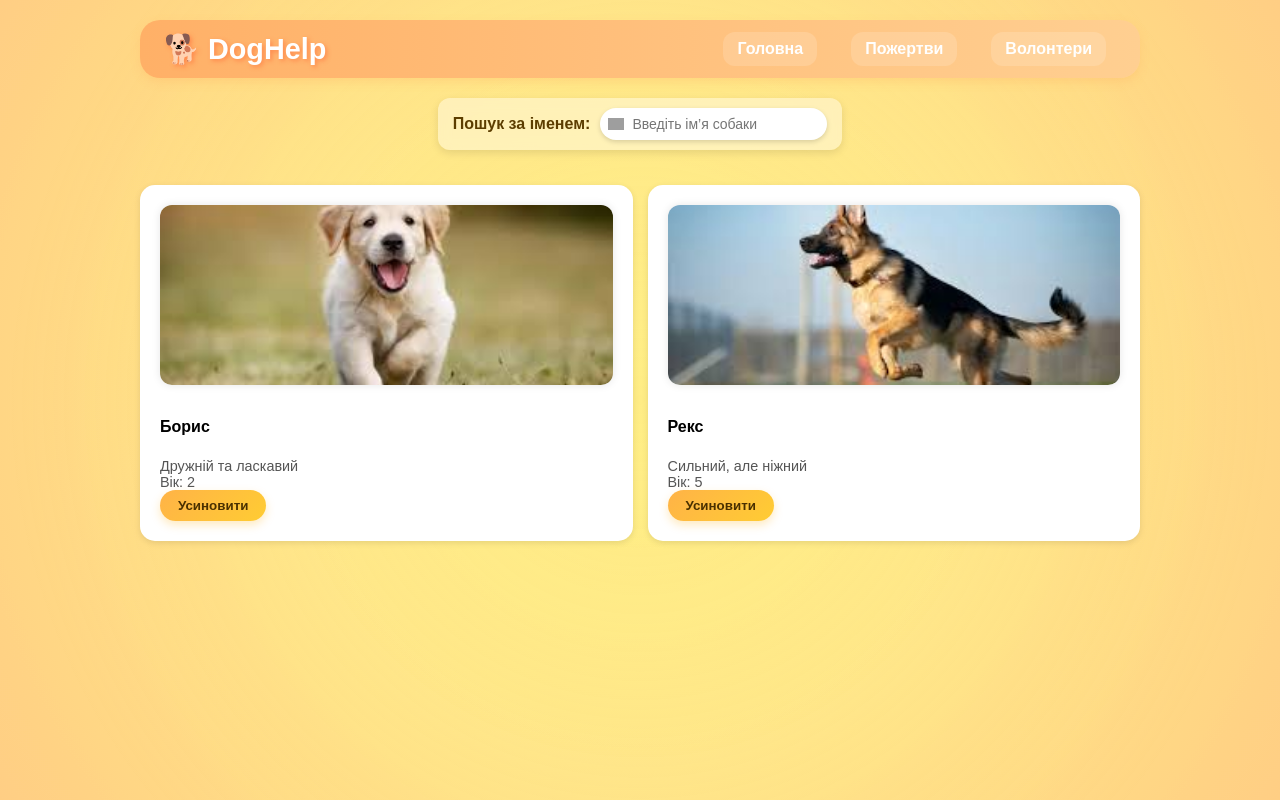
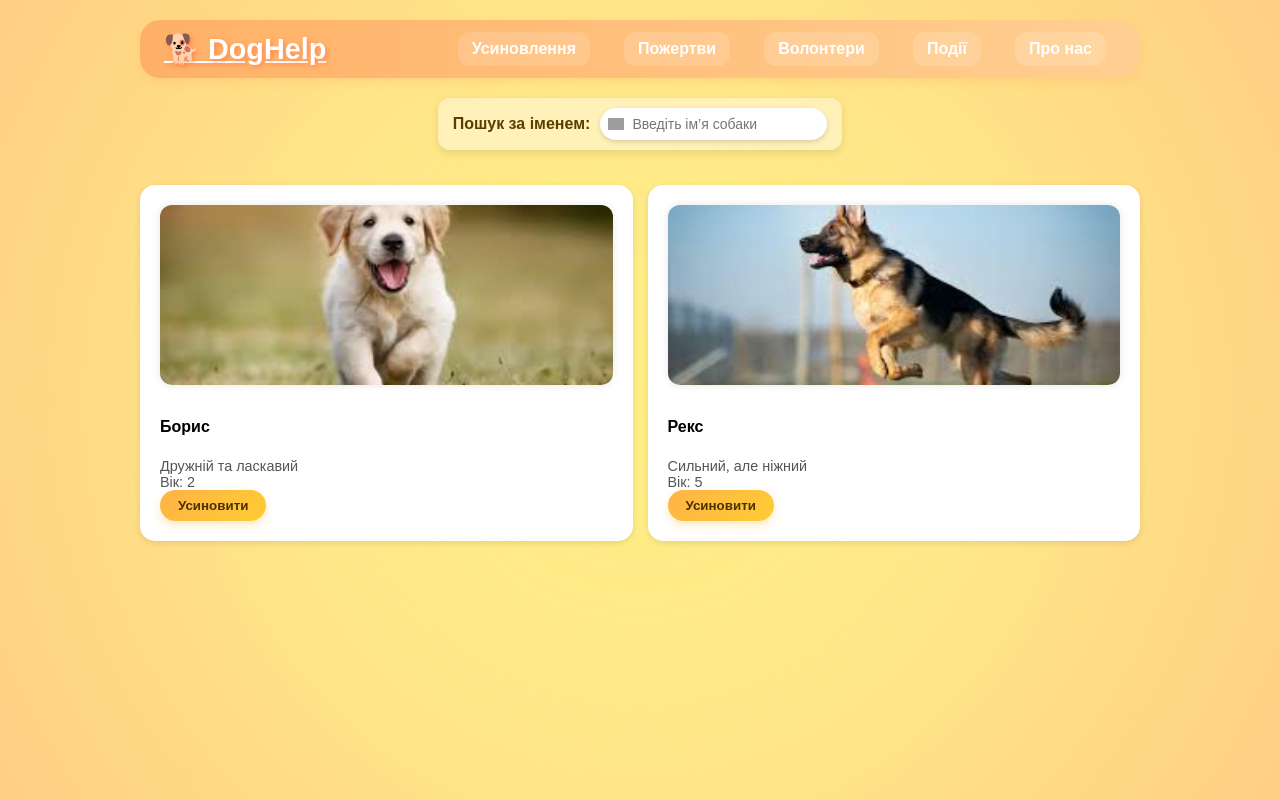
Before and after one commit to IlliaLazarev/site_with_10_pages, a plain HTML site: page adopt.html in a window 1280 px wide. Drawn offline with Linux system fonts and the light colour scheme; grey boxes are pictures that could not be loaded.

Commit message:
made some changes by my-self

```diff
--- a/adopt.html
+++ b/adopt.html
@@ -9,11 +9,13 @@
 <body>
   <div class="container">
     <header class="header">
-      <div class="logo">🐕 DogHelp</div>
+      <a href="index.html" class="logo">🐕 DogHelp</a>
       <nav>
-        <a href="index.html">Головна</a>
+        <a href="adopt.html">Усиновлення</a>
         <a href="donate.html">Пожертви</a>
         <a href="volunteer.html">Волонтери</a>
+        <a href="events.html">Події</a>
+        <a href="about.html">Про нас</a>
       </nav>
     </header>
 
@@ -24,7 +26,6 @@
 
     <div id="dogs" class="grid"></div>
   </div>
-
   <div class="water-bg"></div>
   <script src="script/script.js"></script>
   <script src="script/water.js"></script>
```
Also changed, not shown: about.html (+2 -2 lines), donate.html (+1 -2 lines), events.html (+1 -3 lines), index.html (+1 -3 lines), volunteer.html (+1 -3 lines).
